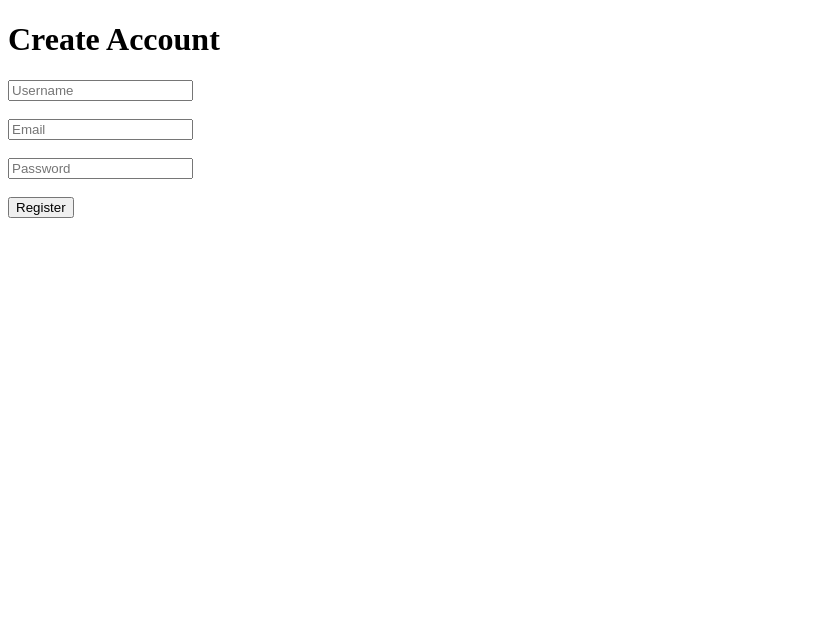
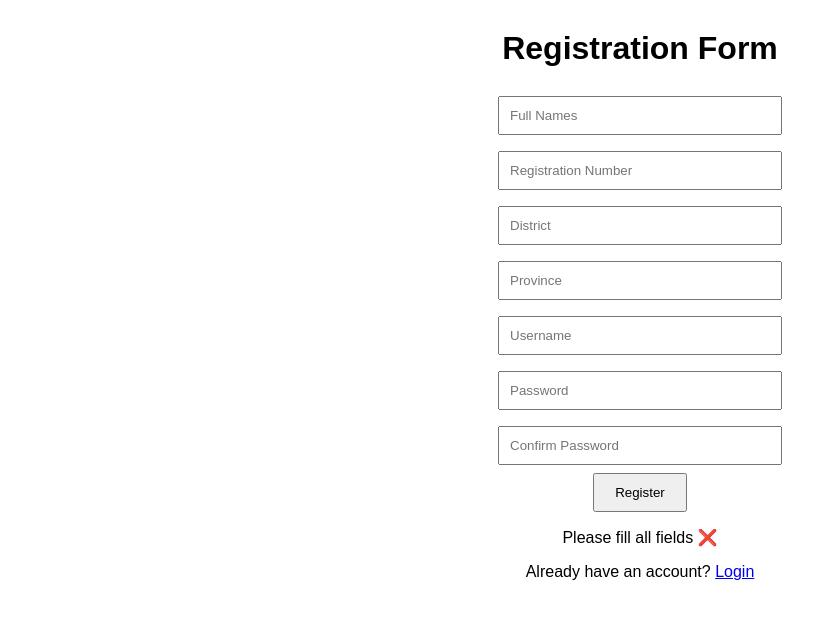
Before and after one commit to Thacbellia/Login, a plain HTML site: page register.html in a window 1280 px wide. Both pictures are taken after a click on the button "Register". Shown: the whole page, without its empty margins (0-837 px from the left). Drawn offline with Linux system fonts and the light colour scheme.

Commit message:
update register page

```diff
--- a/register.html
+++ b/register.html
@@ -2,12 +2,77 @@
 <html>
 <head>
   <title>Register</title>
+  <style>
+    body {
+      font-family: Arial;
+      text-align: center;
+      margin-top: 30px;
+    }
+    input {
+      padding: 10px;
+      margin: 8px;
+      width: 260px;
+    }
+    button {
+      padding: 10px 20px;
+      cursor: pointer;
+    }
+  </style>
 </head>
 <body>
-  <h1>Create Account</h1>
-  <input type="text" placeholder="Username" /><br/><br/>
-  <input type="email" placeholder="Email" /><br/><br/>
-  <input type="password" placeholder="Password" /><br/><br/>
-  <button>Register</button>
+
+  <h1>Registration Form</h1>
+
+  <input type="text" id="names" placeholder="Full Names" /><br>
+  <input type="text" id="regNumber" placeholder="Registration Number" /><br>
+  <input type="text" id="district" placeholder="District" /><br>
+  <input type="text" id="province" placeholder="Province" /><br>
+
+  <input type="text" id="username" placeholder="Username" /><br>
+  <input type="password" id="password" placeholder="Password" /><br>
+  <input type="password" id="confirmPassword" placeholder="Confirm Password" /><br>
+
+  <button onclick="register()">Register</button>
+
+  <p id="message"></p>
+
+  <p>Already have an account? <a href="login.html">Login</a></p>
+
+  <script>
+    function register() {
+      const names = document.getElementById("names").value;
+      const regNumber = document.getElementById("regNumber").value;
+      const district = document.getElementById("district").value;
+      const province = document.getElementById("province").value;
+      const username = document.getElementById("username").value;
+      const password = document.getElementById("password").value;
+      const confirmPassword = document.getElementById("confirmPassword").value;
+
+      if (!names || !regNumber || !district || !province || !username || !password || !confirmPassword) {
+        document.getElementById("message").innerHTML = "Please fill all fields ❌";
+        return;
+      }
+
+      if (password !== confirmPassword) {
+        document.getElementById("message").innerHTML = "Passwords do not match ❌";
+        return;
+      }
+
+      // Save data
+      localStorage.setItem("names", names);
+      localStorage.setItem("regNumber", regNumber);
+      localStorage.setItem("district", district);
+      localStorage.setItem("province", province);
+      localStorage.setItem("username", username);
+      localStorage.setItem("password", password);
+
+      document.getElementById("message").innerHTML = "Registration successful ✅";
+
+      setTimeout(() => {
+        window.location.href = "login.html";
+      }, 1500);
+    }
+  </script>
+
 </body>
 </html>
```
